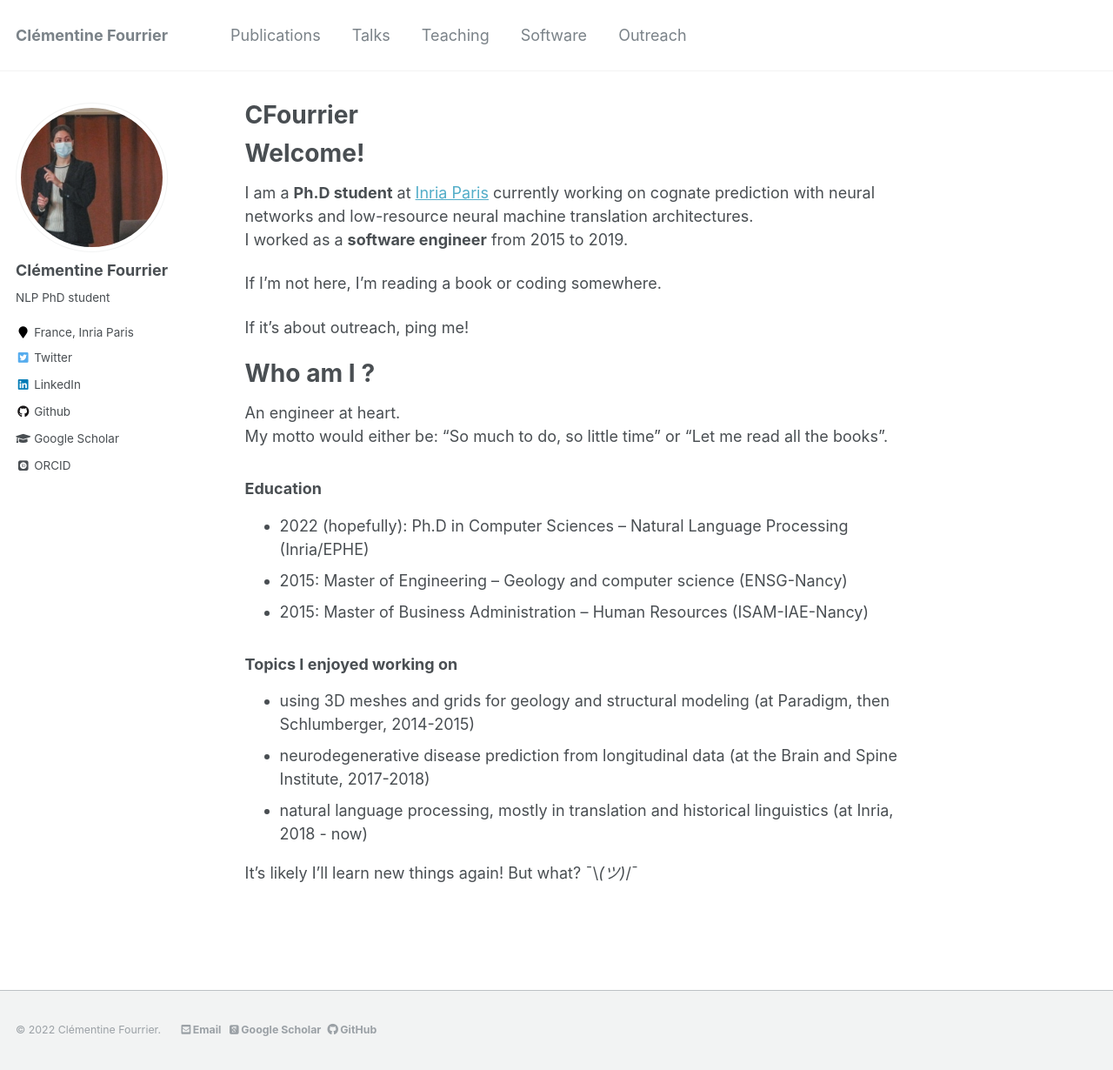
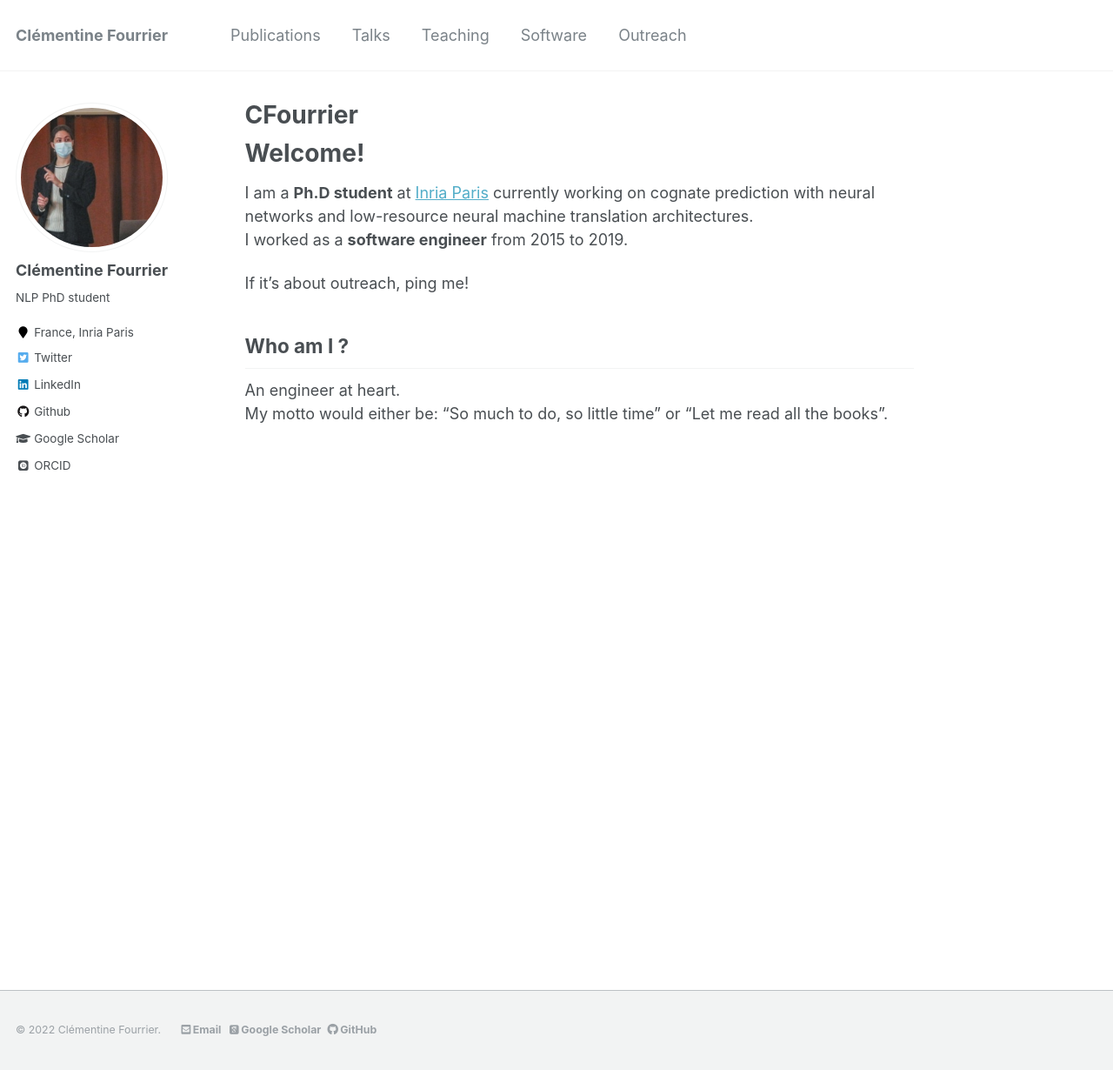
Before and after one commit to clefourrier/clefourrier.github.io, a Jekyll site: the page built from _pages/about.md, in a window 1280 px wide and 1230 px high. Shown: the whole window at 87% size. Built offline with Jekyll 4.4.1, drawn with Linux system fonts in a browser that asks for light colours; some web fonts are replaced.

```diff
--- a/_pages/about.md
+++ b/_pages/about.md
@@ -12,24 +12,8 @@ redirect_from:
 I am a **Ph.D student** at [Inria Paris](https://www.inria.fr/centre/paris) currently working on cognate prediction with neural networks and low-resource neural machine translation architectures.
 I worked as a **software engineer** from 2015 to 2019.
 
-If I'm not here, I'm reading a book or coding somewhere.
-
 If it's about outreach, ping me!
 
-# Who am I ?
+## Who am I ?
 An engineer at heart.
 My motto would either be: "So much to do, so little time" or "Let me read all the books".
-
-### Education
-
-- 2022 (hopefully): Ph.D in Computer Sciences -- Natural Language Processing (Inria/EPHE)
-- 2015: Master of Engineering -- Geology and computer science (ENSG-Nancy)
-- 2015: Master of Business Administration -- Human Resources (ISAM-IAE-Nancy)
-
-### Topics I enjoyed working on
-
-- using 3D meshes and grids for geology and structural modeling (at Paradigm, then Schlumberger, 2014-2015)
-- neurodegenerative disease prediction from longitudinal data (at the Brain and Spine Institute, 2017-2018)
-- natural language processing, mostly in translation and historical linguistics (at Inria, 2018 - now)
-
-It's likely I'll learn new things again! But what? ¯\\_(ツ)_/¯
```
Also changed, not shown: _pages/talks.md (+2 -4 lines), _pages/teaching.html (deleted, +0 -12 lines).
